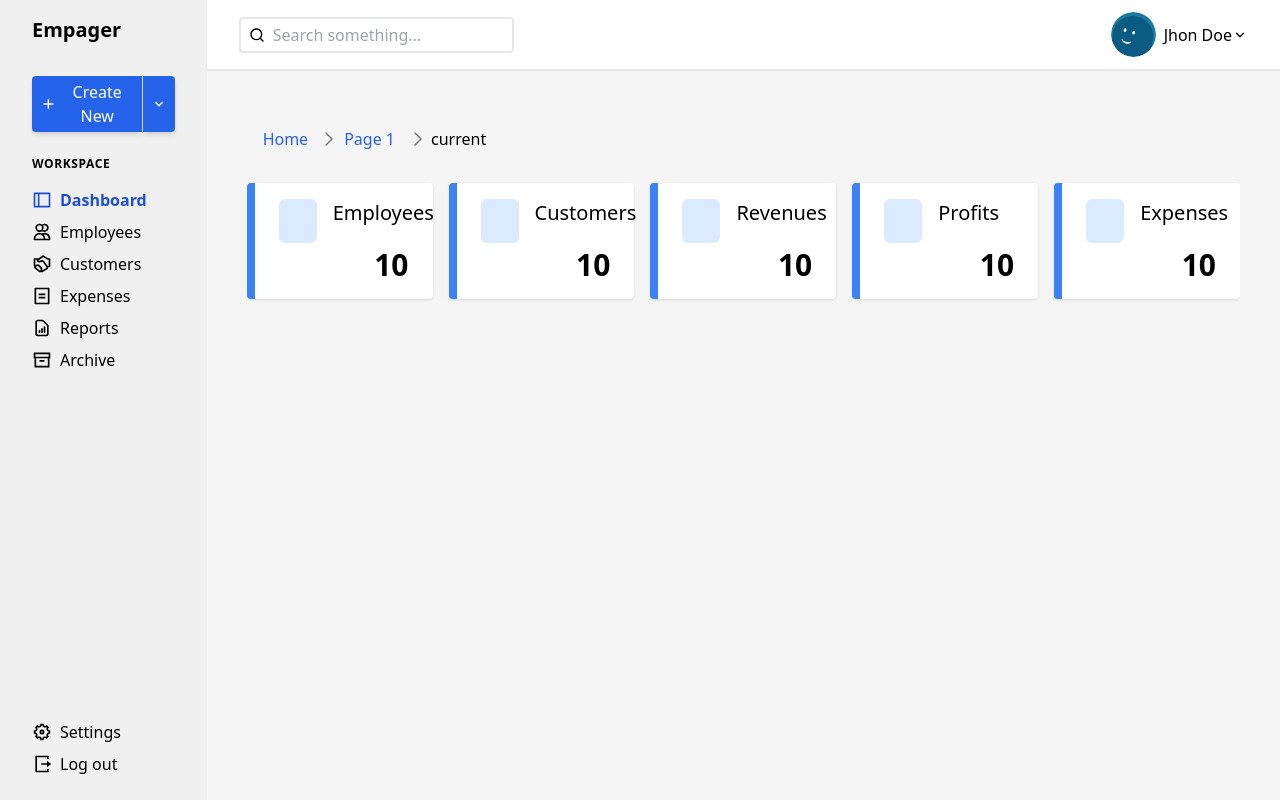
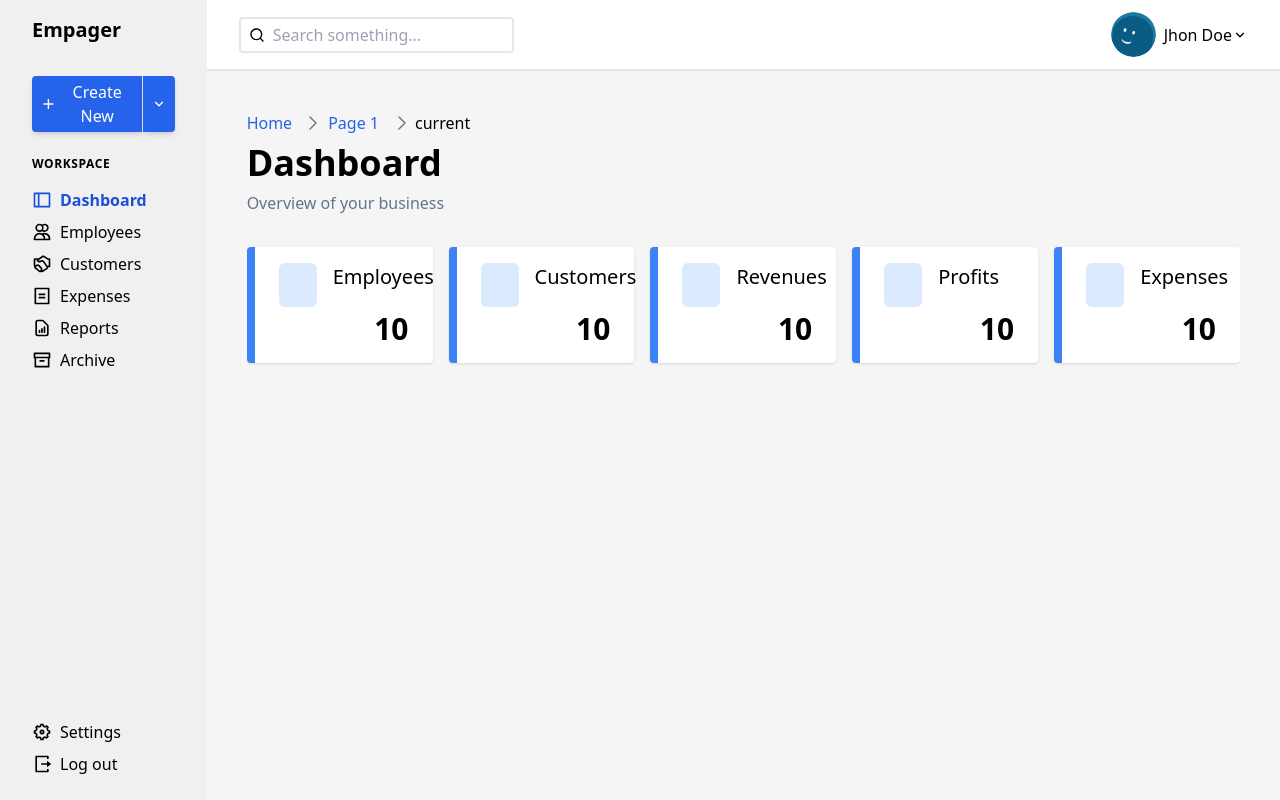
Before and after one commit to Simo672K/empager, a React (Vite) app: page / in a window 1280 px wide. Built offline with nearby package versions, Linux system fonts and the light colour scheme; some icons are missing; the HTML template or start-up script is replaced by a standard one.

Commit message:
page title and tauri store instalation

```diff
--- a/src/Layout/Template.tsx
+++ b/src/Layout/Template.tsx
@@ -1,6 +1,7 @@
 import Breadcrumb from "../components/Breadcrumb/Breadcrumb"
 import BreadcrumbItem from "../components/Breadcrumb/BreadcrumbItem"
 import SideBar from "../components/Sidebar/SideBar"
+import PageTitle from "../components/Title/PageTitle"
 import Topbar from "../components/Topbar/Topbar"
 
 function Template({children}: {children: React.ReactNode}) {
@@ -15,6 +16,7 @@ function Template({children}: {children: React.ReactNode}) {
             <BreadcrumbItem>Page 1</BreadcrumbItem>
             <BreadcrumbItem active>current</BreadcrumbItem>
           </Breadcrumb>
+          <PageTitle title="Dashboard" subtitle="Overview of your business"/>
           {children}
         </div>
       </main>
--- a/src/components/Breadcrumb/Breadcrumb.tsx
+++ b/src/components/Breadcrumb/Breadcrumb.tsx
@@ -2,7 +2,7 @@ import { BasicExtensibleUiWidget } from "../../utils/types"
 
 function Breadcrumb({children}: BasicExtensibleUiWidget) {
   return (
-    <nav className="mb-4 p-4 rounded">
+    <nav className="mb-2 rounded">
       <ul className="flex">
         {children}
       </ul>
--- /dev/null
+++ b/src/components/Title/PageTitle.tsx
@@ -0,0 +1,18 @@
+import { BasicExtensibleUiWidget } from "../../utils/types";
+import Subtitle from "./Subtitle";
+import Title from "./Title";
+
+interface PTitleProps extends BasicExtensibleUiWidget {
+  title: string;
+  subtitle?: string;
+}
+
+function PageTitle({ title, subtitle }: PTitleProps) {
+  return (
+    <div className="mb-8">
+      <Title className="mb-0">{title}</Title>
+      {subtitle && <Subtitle>{subtitle}</Subtitle>}
+    </div>
+  );
+}
+export default PageTitle;
--- /dev/null
+++ b/src/components/Title/Subtitle.tsx
@@ -0,0 +1,8 @@
+import { BasicExtensibleUiWidget } from "../../utils/types"
+
+function Subtitle({children}: BasicExtensibleUiWidget) {
+  return (
+    <p className="text-slate-500">{children}</p>
+  )
+}
+export default Subtitle
--- /dev/null
+++ b/src/components/Title/Title.tsx
@@ -0,0 +1,8 @@
+import { BasicExtensibleUiWidget } from "../../utils/types"
+
+function Title({children, className}: BasicExtensibleUiWidget) {
+  return (
+    <h1 className={`text-4xl font-bold mb-2 ${className??''}`}>{children}</h1>
+  )
+}
+export default Title
```
Also changed, not shown: 1 other file (tests, documents, lock files or other folders).
